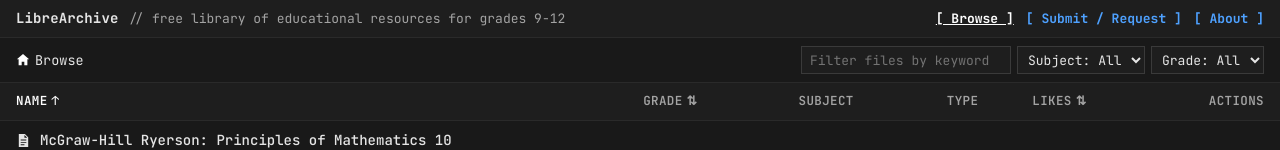
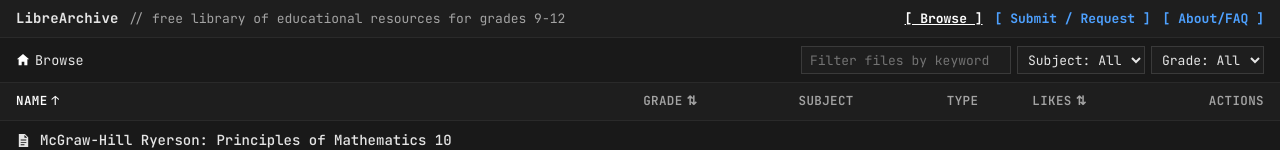
Before and after one commit to mrmystero/libraarchive, a plain HTML site: page index.html in a window 1280 px wide. Shown: the top 150 px of the page. Drawn offline with Linux system fonts and the light colour scheme; no server answers.

Commit message:
Update index.html

```diff
--- a/index.html
+++ b/index.html
@@ -16,7 +16,7 @@
     <nav class="dir-topbar-links" aria-label="Primary">
       <a href="index.html" aria-current="page">[ Browse ]</a>
       <a href="contribute.html">[ Submit / Request ]</a>
-      <a href="about.html">[ About ]</a>
+      <a href="about.html">[ About/FAQ ]</a>
     </nav>
   </header>
 
```
